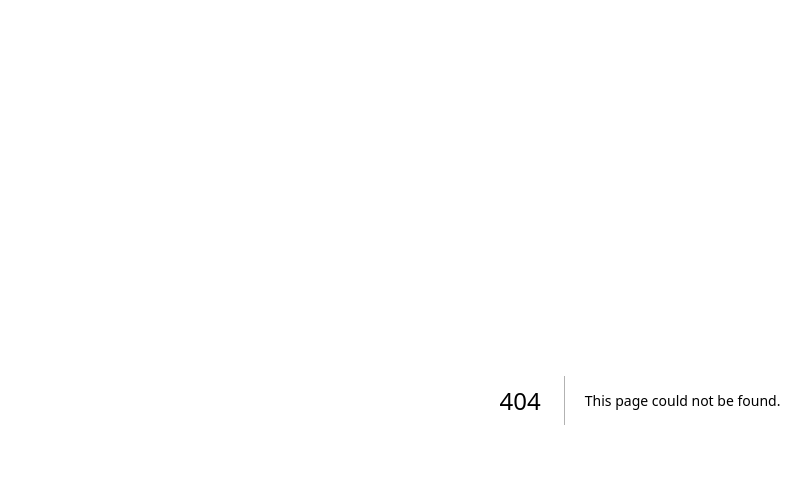
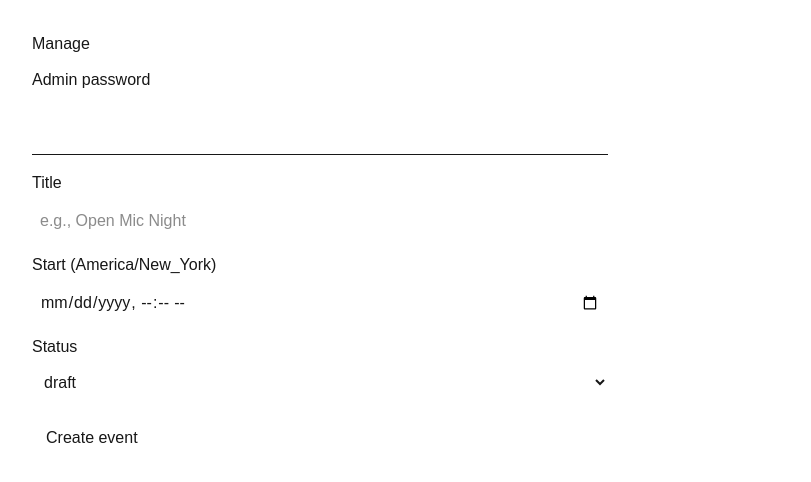
Before and after one commit to troyeffner/communityboard, a Next.js app: page /manage in a window 1280 px wide. Before the commit this address had no page. Shown: the top 482 px of the page, without its empty margins (0-811 px from the left). Built offline with nearby package versions, Linux system fonts and the light colour scheme.

Commit message:
Add ultra-simple admin create-event flow

```diff
--- /dev/null
+++ b/app/api/manage/create-event/route.ts
@@ -0,0 +1,50 @@
+import { NextResponse } from 'next/server'
+import { createClient } from '@supabase/supabase-js'
+
+function badRequest(message: string, status = 400) {
+  return NextResponse.json({ error: message }, { status })
+}
+
+export async function POST(req: Request) {
+  const body = await req.json().catch(() => null)
+  if (!body) return badRequest('Invalid JSON')
+
+  const { password, title, start_at, status } = body as {
+    password?: string
+    title?: string
+    start_at?: string
+    status?: 'draft' | 'published'
+  }
+
+  if (!password || password !== process.env.ADMIN_PASSWORD) {
+    return badRequest('Unauthorized', 401)
+  }
+  if (!title?.trim()) return badRequest('Title is required')
+  if (!start_at?.trim()) return badRequest('start_at is required')
+  if (status !== 'draft' && status !== 'published') return badRequest('Invalid status')
+
+  const url = process.env.NEXT_PUBLIC_SUPABASE_URL
+  const serviceKey = process.env.SUPABASE_SERVICE_ROLE_KEY
+
+  if (!url || !serviceKey) {
+    return badRequest('Server is missing Supabase env vars', 500)
+  }
+
+  // Convert datetime-local (YYYY-MM-DDTHH:mm) into an ISO string interpreted as America/New_York
+  // We store as timestamptz. For Phase 1, we treat the input as NY local time.
+  const nyIsoGuess = start_at.length === 16 ? `${start_at}:00` : start_at
+
+  const supabaseAdmin = createClient(url, serviceKey)
+
+  const { error } = await supabaseAdmin.from('events').insert([
+    {
+      title: title.trim(),
+      start_at: nyIsoGuess,
+      status,
+    },
+  ])
+
+  if (error) return badRequest(error.message, 500)
+
+  return NextResponse.json({ ok: true })
+}
--- /dev/null
+++ b/app/manage/page.tsx
@@ -0,0 +1,91 @@
+'use client'
+
+import { useState } from 'react'
+
+export default function ManagePage() {
+  const [password, setPassword] = useState('')
+  const [title, setTitle] = useState('')
+  const [startAt, setStartAt] = useState('')
+  const [status, setStatus] = useState<'draft' | 'published'>('draft')
+  const [message, setMessage] = useState<string>('')
+
+  async function submit() {
+    setMessage('Saving...')
+    const res = await fetch('/api/manage/create-event', {
+      method: 'POST',
+      headers: { 'Content-Type': 'application/json' },
+      body: JSON.stringify({ password, title, start_at: startAt, status }),
+    })
+
+    const data = await res.json().catch(() => ({}))
+    if (!res.ok) {
+      setMessage(data?.error || 'Error')
+      return
+    }
+
+    setMessage('Saved.')
+    setTitle('')
+    setStartAt('')
+    setStatus('draft')
+  }
+
+  return (
+    <main style={{ padding: '2rem', fontFamily: 'sans-serif', maxWidth: 640 }}>
+      <h1>Manage</h1>
+
+      <label style={{ display: 'block', marginTop: 12 }}>
+        Admin password
+        <input
+          type="password"
+          value={password}
+          onChange={(e) => setPassword(e.target.value)}
+          style={{ display: 'block', width: '100%', padding: 8, marginTop: 6 }}
+        />
+      </label>
+
+      <hr style={{ margin: '1rem 0' }} />
+
+      <label style={{ display: 'block', marginTop: 12 }}>
+        Title
+        <input
+          value={title}
+          onChange={(e) => setTitle(e.target.value)}
+          style={{ display: 'block', width: '100%', padding: 8, marginTop: 6 }}
+          placeholder="e.g., Open Mic Night"
+        />
+      </label>
+
+      <label style={{ display: 'block', marginTop: 12 }}>
+        Start (America/New_York)
+        <input
+          type="datetime-local"
+          value={startAt}
+          onChange={(e) => setStartAt(e.target.value)}
+          style={{ display: 'block', width: '100%', padding: 8, marginTop: 6 }}
+        />
+      </label>
+
+      <label style={{ display: 'block', marginTop: 12 }}>
+        Status
+        <select
+          value={status}
+          onChange={(e) => setStatus(e.target.value as any)}
+          style={{ display: 'block', width: '100%', padding: 8, marginTop: 6 }}
+        >
+          <option value="draft">draft</option>
+          <option value="published">published</option>
+        </select>
+      </label>
+
+      <button
+        onClick={submit}
+        style={{ marginTop: 16, padding: '10px 14px' }}
+        disabled={!password || !title || !startAt}
+      >
+        Create event
+      </button>
+
+      {message && <p style={{ marginTop: 12, opacity: 0.8 }}>{message}</p>}
+    </main>
+  )
+}
```
